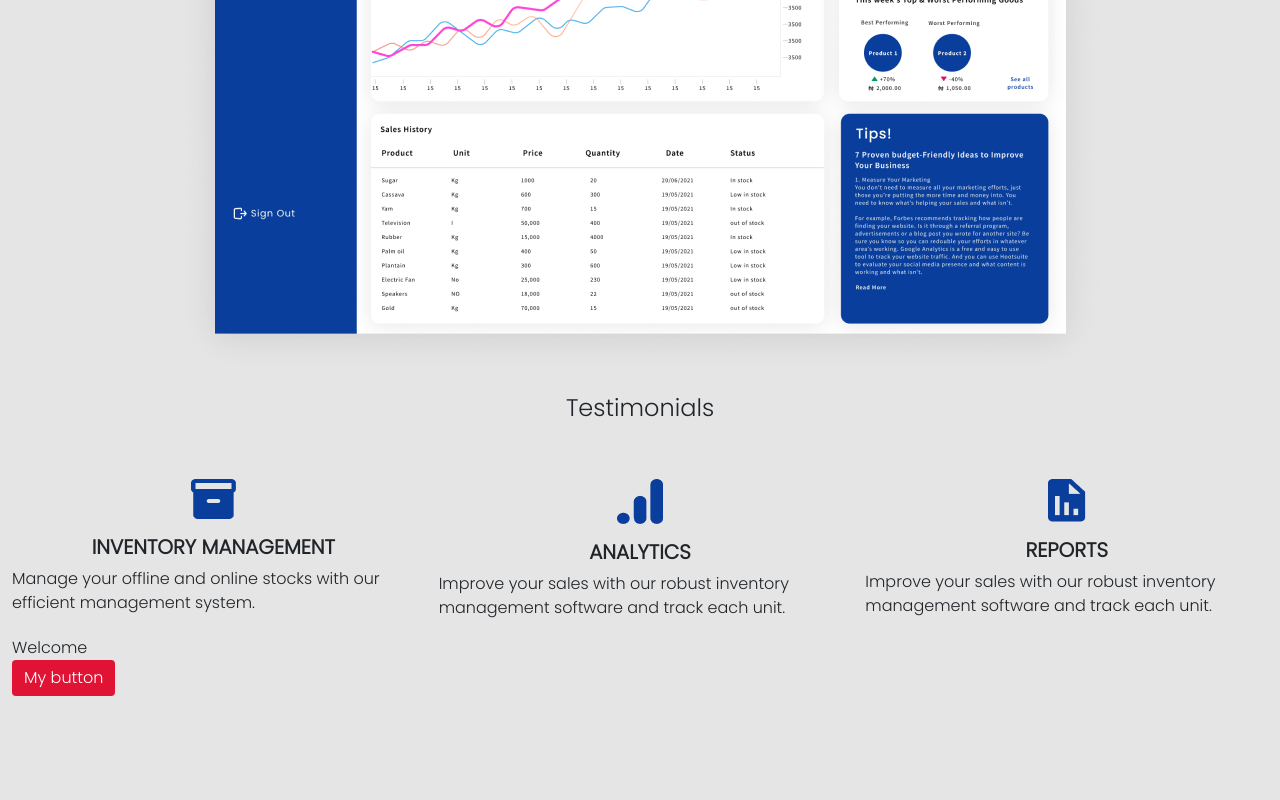
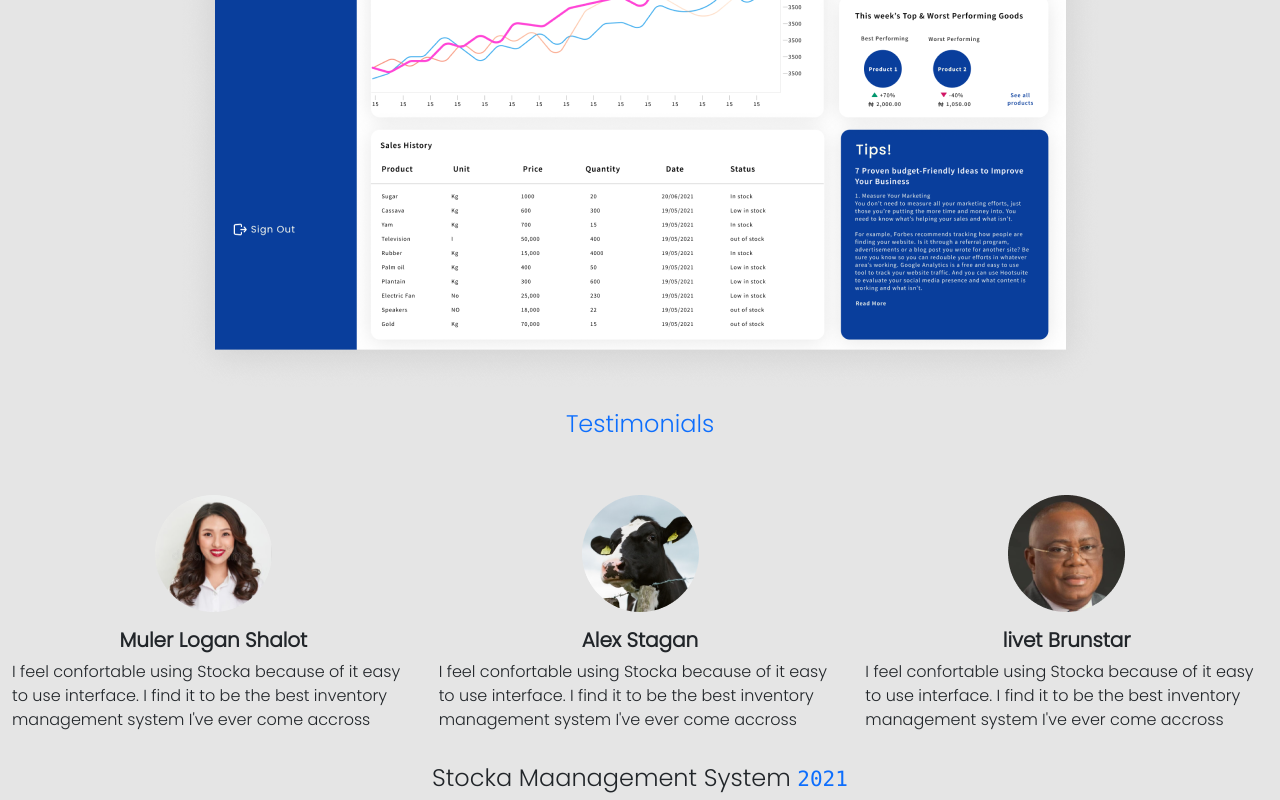
Before and after one commit to spykelion/stocka, a React (Create React App) app: page / in a window 1280 px wide. Shown: the part 1286-2086 px from the top of the page. Before the commit the page ends 1982 px from the top, so only its background shows below. Built offline with nearby package versions, Linux system fonts and the light colour scheme.

Commit message:
finished landing page

```diff
--- a/src/App.js
+++ b/src/App.js
@@ -4,23 +4,23 @@ import styles from "./app.module.css";
 import { BrowserRouter as Router, Switch, Route, Link } from "react-router-dom";
 import {Button, Container }from 'react-bootstrap';
 import Header from "./components/Header";
-import Main from "./components/Main";
+import LandingPage from "./components/Main";
 function App() {
   return (
     <Router>
       <Container fluid>
-        <Header/>
-        <Main />
+        {/* <Header/> */}
+
         <Switch>
+           <Route path="/">
+            <LandingPage />
+          </Route>
           <Route path="/login">
+            <Link to="/">Home</Link>
             <div>Login component</div>
           </Route>
           <Route path="/signup">
           <div>Signup component</div>
-          </Route>
-          <Route path="/">
-          <div>Welcome</div>
-          <Button className={styles.error}>My button</Button>
           </Route>
         </Switch>
       </Container>
--- a/src/components/Main.js
+++ b/src/components/Main.js
@@ -1,14 +1,21 @@
 import React from "react";
-import { Row, Col, Button } from "react-bootstrap";
+// import "react-responsive-carousel/lib/styles/carousel.min.css"; // requires a loader
+// import {  } from 'react-responsive-carousel';
+import { Row, Col, Button, Carousel } from "react-bootstrap";
+import Header from './Header';
 import styles from "../styles/main.module.css";
 import inventory from "../assets/inventory.png";
 import analytics from "../assets/analytics.png";
 import reports from "../assets/reports.png";
 import dash1 from "../assets/dash1.png";
+import testimonial1 from "../assets/testimonial1.png";
+import testimonial2 from "../assets/testimonial2.png";
+import testimonial3 from "../assets/testimonial3.png";
 
 function Main() {
   return (
     <div>
+       <Header/>
       <Row className={"border-1 h-70"}>
         <Col className={styles.hero3 + " p-5 mb-3"}>
           <h1 className="mt-10 mb-5 text-white lt-1 bold">
@@ -27,7 +34,7 @@ function Main() {
         <Col className={styles.hero1 + " none none1"}></Col>
         <Col className={styles.hero2 + " none none2"}></Col>
       </Row>
-      <Row className="d-flex justify-content-center color-primary mt-3" >
+      <Row className="d-flex justify-content-center text-primary mt-3 mb-3">
         <Col className="d-flex justify-content-center color-primary mt-3">
           <h4>Make the switch from paper to digital</h4>
         </Col>
@@ -79,57 +86,62 @@ function Main() {
       <Row className="d-flex justify-content-center ">
         <img src={dash1} alt="dashboard snip" />
       </Row>
-      <Row className="d-flex justify-content-center mt-3" >
+      <Row className="d-flex justify-content-center mt-3">
         <Col className="d-flex justify-content-center mb-5">
-          <h4>Testimonials</h4>
+          <h4 className="text-primary">Testimonials</h4>
         </Col>
       </Row>
       <Row>
         <Col className="">
           <div className="d-flex justify-content-center">
-            <img src={inventory} alt="inventory icon" />
+            <img src={testimonial1} alt="testimonial icon" />
           </div>
           <Row className="d-flex justify-content-center">
-            <h5 className="center bold mt-3">INVENTORY MANAGEMENT</h5>
+            <h5 className="center bold mt-3">Muler Logan Shalot</h5>
           </Row>
           <Row className="d-flex justify-content-center">
             <p className="center left ">
-              Manage your offline and online stocks with our efficient
-              management system.
+              I feel confortable using Stocka because of it easy to use interface.
+              I find it to be the best inventory management system I've ever come accross
             </p>
           </Row>
         </Col>
         <Col className="">
           <div className="d-flex justify-content-center">
-            <img src={analytics} alt="analytics icon" />
+            <img src={testimonial2} alt="testimonial icon" />
           </div>
           <Row className="d-flex justify-content-center">
-            <h5 className="center bold mt-3">ANALYTICS</h5>
+            <h5 className="center bold mt-3">Alex Stagan</h5>
           </Row>
           <Row className="d-flex justify-content-center">
             <p className="center left ">
-              Improve your sales with our robust inventory management software
-              and track each unit.
+              I feel confortable using Stocka because of it easy to use interface.
+              I find it to be the best inventory management system I've ever come accross
             </p>
           </Row>
         </Col>
         <Col className="">
           <div className="d-flex justify-content-center">
-            <img src={reports} alt="reports icon" />
+            <img src={testimonial3} alt="testimonial icon" />
           </div>
           <Row className="d-flex justify-content-center">
-            <h5 className="center bold mt-3">REPORTS</h5>
+            <h5 className="center bold mt-3">livet Brunstar</h5>
           </Row>
           <Row className="d-flex justify-content-center">
             <p className="center left ">
-              Improve your sales with our robust inventory management software
-              and track each unit.
+              I feel confortable using Stocka because of it easy to use interface.
+              I find it to be the best inventory management system I've ever come accross
             </p>
           </Row>
+        </Col>
+      </Row>
+      <Row className="d-flex justify-content-center mt-3">
+        <Col className="d-flex justify-content-center mb-0">
+          <h4 className="text-mute">Stocka Maanagement System <code className="text-primary">2021</code></h4>
         </Col>
       </Row>
     </div>
   );
 }
-
-export default Main;
+const LandingPage = Main;
+export default LandingPage;
--- a/src/index.css
+++ b/src/index.css
@@ -39,7 +39,7 @@ body {
 .lt-1 {
   letter-spacing: 1px;
 }
-.color-primary {
+.text-primary {
   color: var(--primary);
 }
 
```
